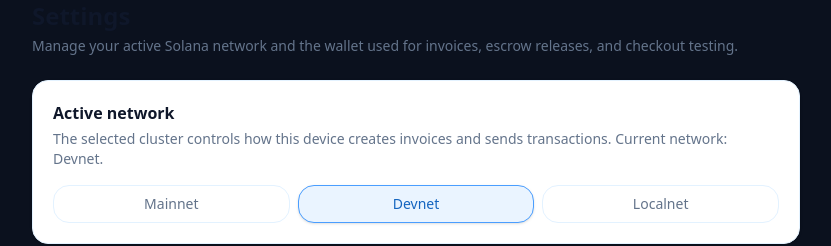
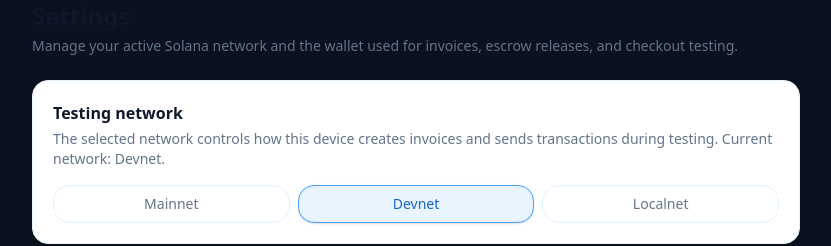
Before and after one commit to dvansari65/Kangarow, a Next.js app in the folder frontend/: page /settings in a window 1280 px wide. Shown: the top 246 px of the page, without its empty margins (224-1055 px from the left). Built offline with nearby package versions, Linux system fonts and the light colour scheme; no server answers; what @solana/web3.js would draw is missing.

Commit message:
refactor(settings): update text and use toast alerts

```diff
--- a/frontend/app/settings/page.tsx
+++ b/frontend/app/settings/page.tsx
@@ -5,6 +5,7 @@
 
 import { ClusterSwitcher } from '@/components/wallet/ClusterSwitcher';
 import { useSolanaWallet } from '@/components/wallet/solana-wallet-provider';
+import { toast } from 'sonner';
 
 export default function SettingsPage() {
   const {
@@ -21,8 +22,9 @@
   const handleConnect = async () => {
     try {
       await connectWallet();
+      toast.success('Wallet connected.');
     } catch (error) {
-      alert(error instanceof Error ? error.message : 'Wallet connection failed.');
+      toast.error(error instanceof Error ? error.message : 'Wallet connection failed.');
     }
   };
 
@@ -37,9 +39,9 @@
 
       <section className="rounded-2xl border border-[#E3F2FF] bg-white p-5 shadow-sm">
         <div className="mb-4">
-          <h2 className="text-base font-semibold text-[#0F172A]">Active network</h2>
+          <h2 className="text-base font-semibold text-[#0F172A]">Testing network</h2>
           <p className="mt-1 text-sm text-[#64748B]">
-            The selected cluster controls how this device creates invoices and sends transactions. Current network: {clusterLabel}.
+            The selected network controls how this device creates invoices and sends transactions during testing. Current network: {clusterLabel}.
           </p>
         </div>
         <ClusterSwitcher cluster={cluster} onChange={setCluster} />
```
